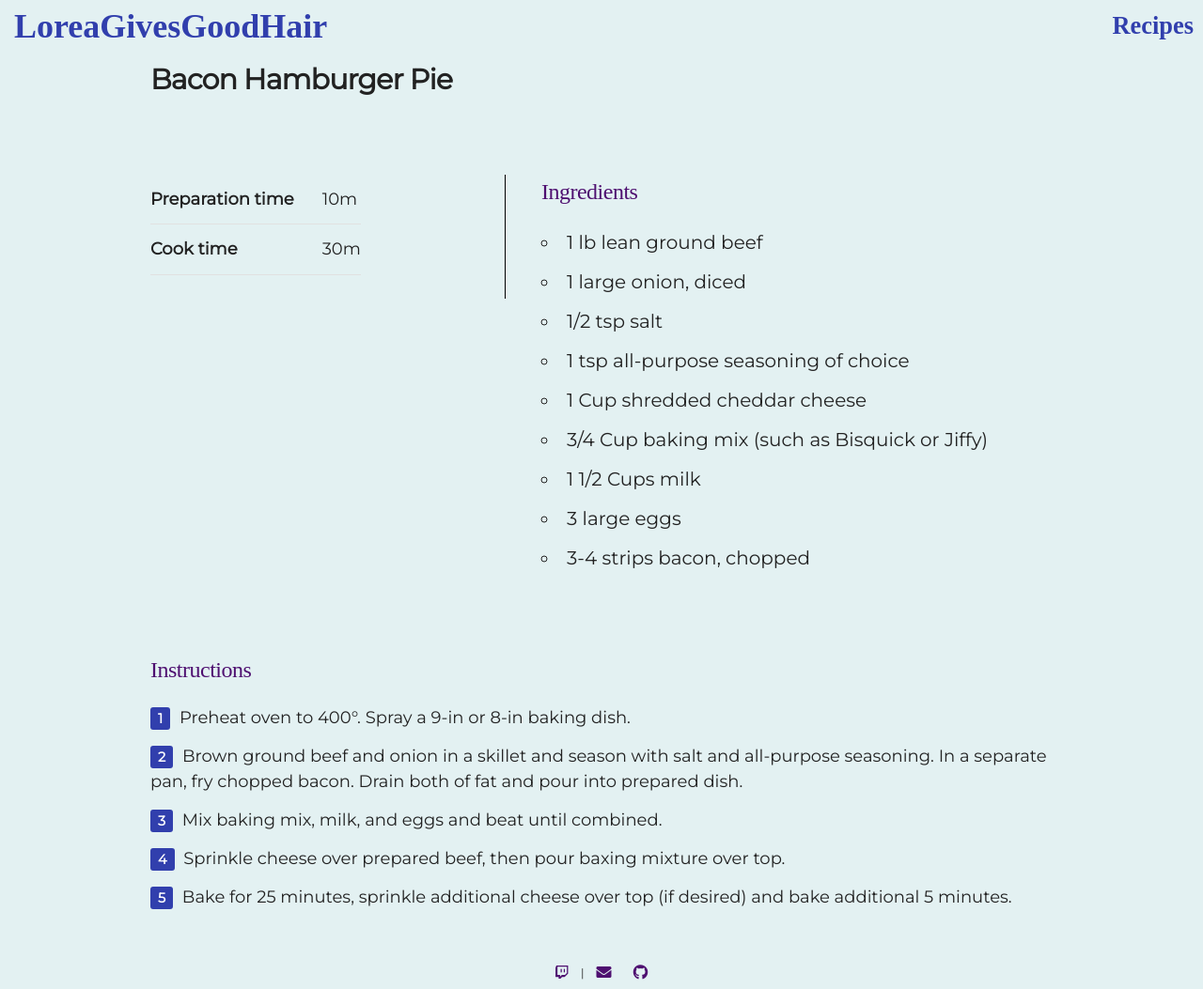
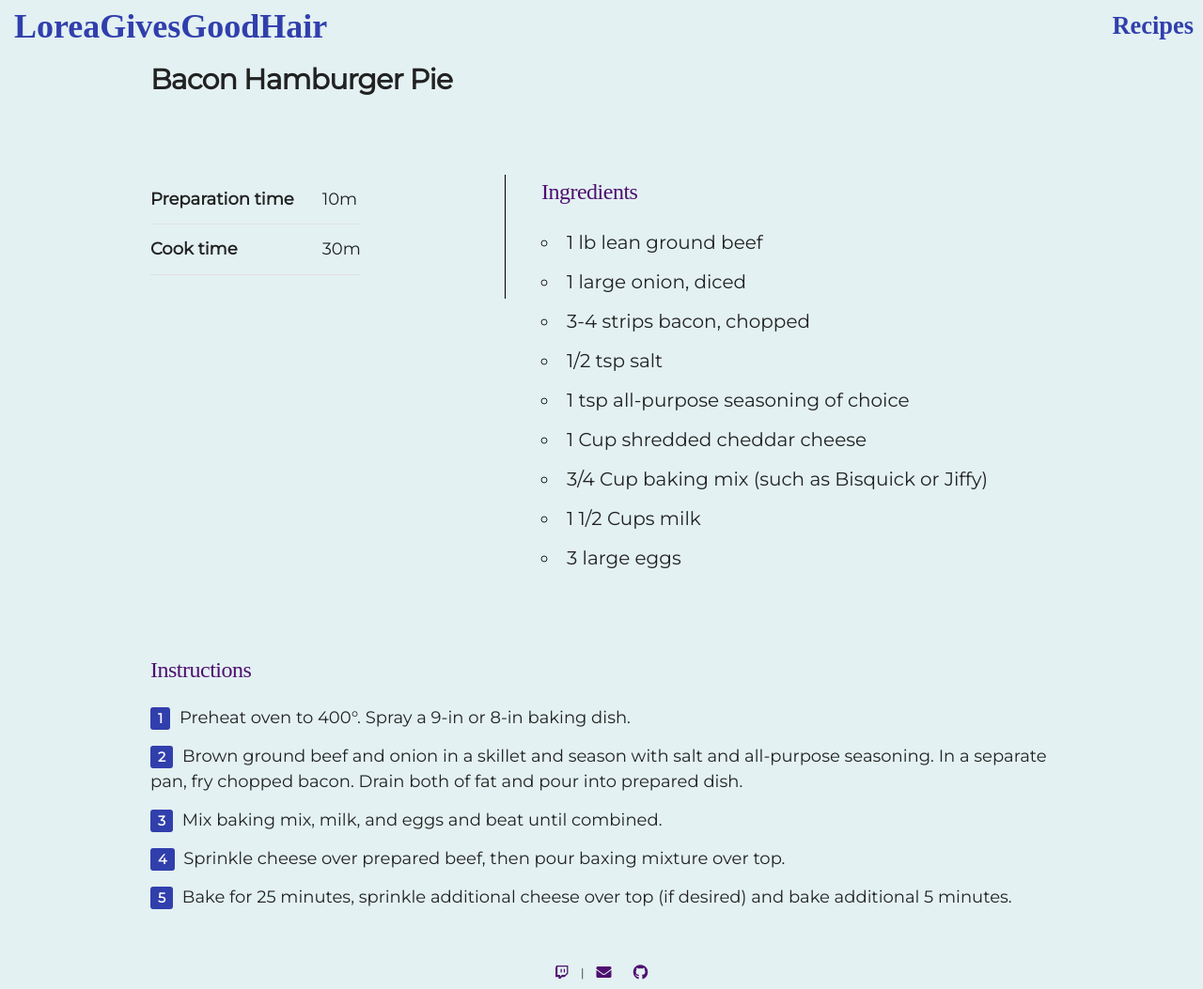
Before and after one commit to AyMeeko/recipes, a Jekyll site: the page built from recipes/_posts/2022-10-24-Bacon-Hamburger-Pie.md, in a window 1280 px wide and 1053 px high. Shown: the whole window at 94% size. Built offline with Jekyll 4.4.1, drawn with Linux system fonts in a browser that asks for light colours; some web fonts are replaced.

Commit message:
changed order of ingredients

```diff
--- a/recipes/_posts/2022-10-24-Bacon-Hamburger-Pie.md
+++ b/recipes/_posts/2022-10-24-Bacon-Hamburger-Pie.md
@@ -5,13 +5,13 @@ date: "2022-10-24"
 ingredients:
   - 1 lb lean ground beef
   - 1 large onion, diced
+  - 3-4 strips bacon, chopped
   - 1/2 tsp salt
   - 1 tsp all-purpose seasoning of choice
   - 1 Cup shredded cheddar cheese
   - 3/4 Cup baking mix (such as Bisquick or Jiffy)
   - 1 1/2 Cups milk
   - 3 large eggs
-  - 3-4 strips bacon, chopped
 instructions:
   - Preheat oven to 400°. Spray a 9-in or 8-in baking dish.
   - Brown ground beef and onion in a skillet and season with salt and all-purpose seasoning. In a separate pan, fry chopped bacon. Drain both of fat and pour into prepared dish.
```
